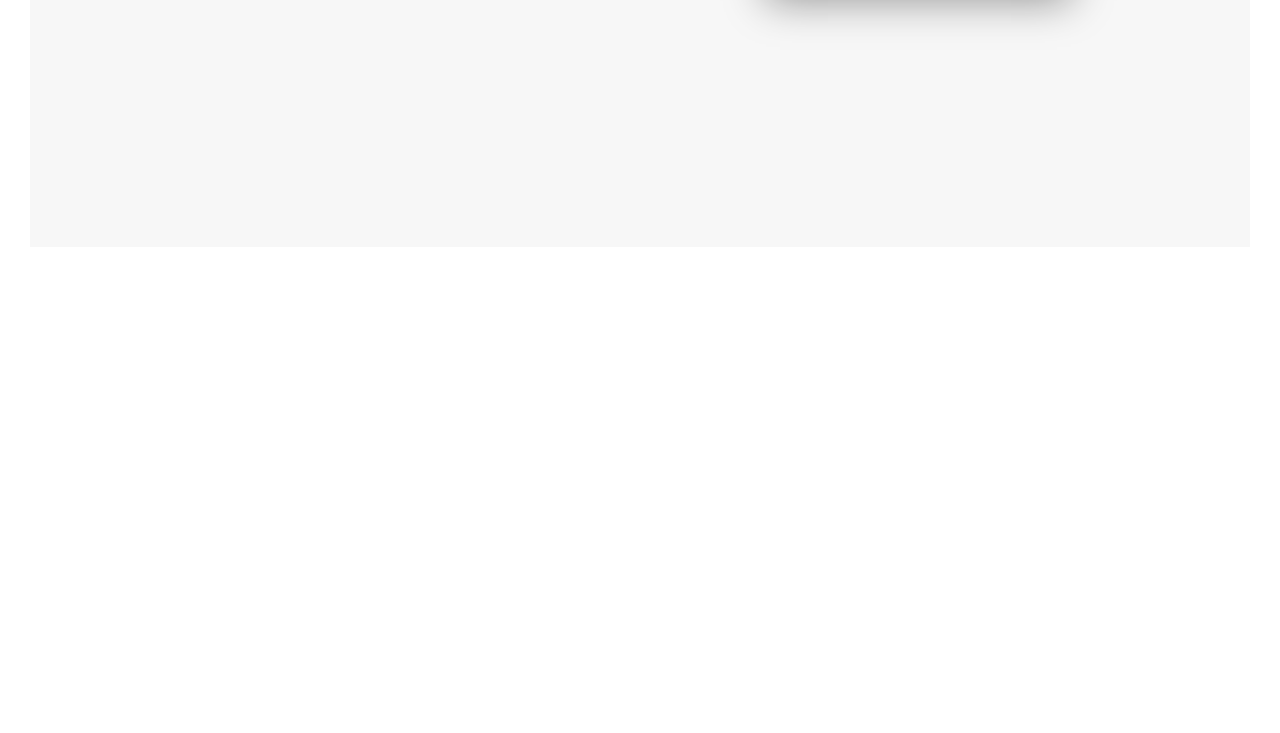
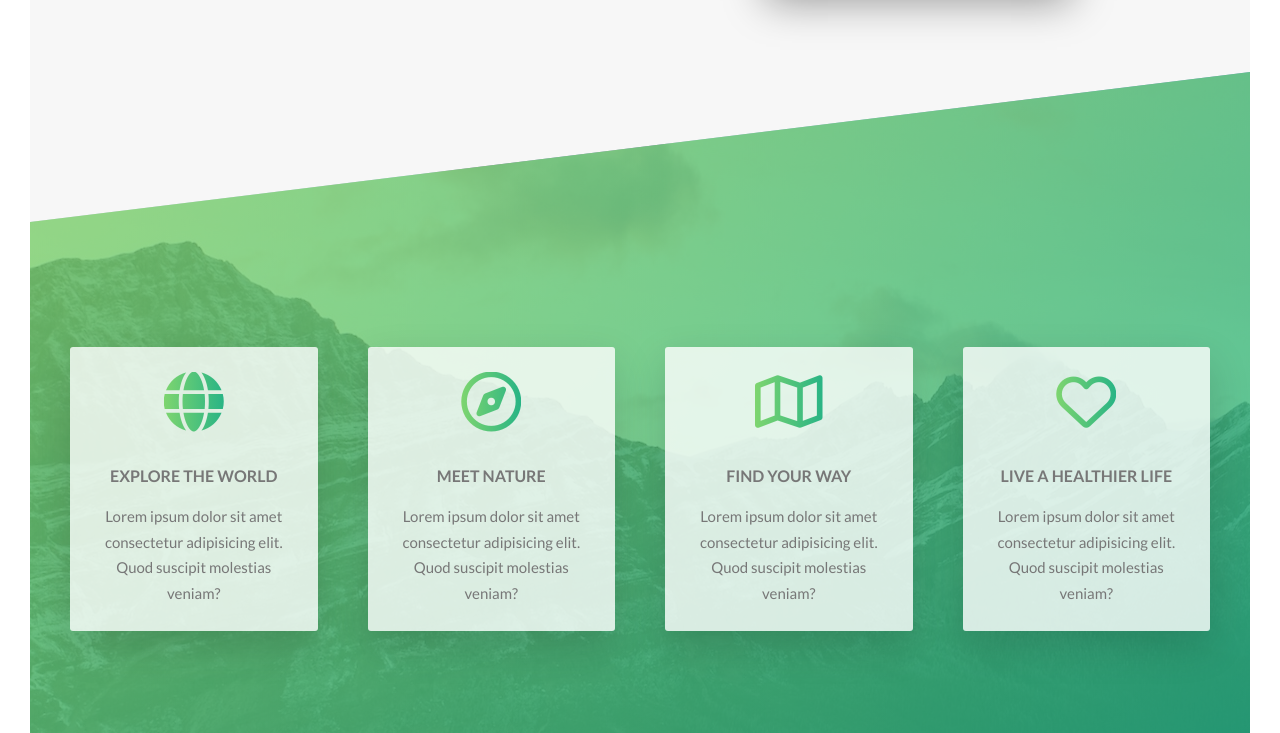
Before and after one commit to mercansezer/Natours, a website: page index.html in a window 1280 px wide. Shown: the part 1347-2080 px from the top of the page. Before the commit the page ends 1624 px from the top, so only its background shows below. Drawn offline with Linux system fonts and the light colour scheme.

Commit message:
Features section finished

```diff
--- a/index.html
+++ b/index.html
@@ -7,6 +7,13 @@
     <link
       href="https://fonts.googleapis.com/css?family=Lato:100,300,400,700,900"
       rel="stylesheet"
+    />
+    <link
+      rel="stylesheet"
+      href="https://cdnjs.cloudflare.com/ajax/libs/font-awesome/6.5.2/css/all.min.css"
+      integrity="sha512-SnH5WK+bZxgPHs44uWIX+LLJAJ9/2PkPKZ5QiAj6Ta86w+fsb2TkcmfRyVX3pBnMFcV7oQPJkl9QevSCWr3W6A=="
+      crossorigin="anonymous"
+      referrerpolicy="no-referrer"
     />
     <title>Natours | Exciting tours for adventurous people</title>
   </head>
@@ -100,6 +107,48 @@
           </div>
         </div>
       </section>
+      <section class="section-features">
+        <div class="row grid--4">
+          <div class="feature-box">
+            <i class="fa-solid fa-globe feature-box__icon"></i>
+            <h3 class="heading-tertiary u-margin-bottom-small">
+              Explore the world
+            </h3>
+            <p class="feature-box__text">
+              Lorem ipsum dolor sit amet consectetur adipisicing elit. Quod
+              suscipit molestias veniam?
+            </p>
+          </div>
+          <div class="feature-box">
+            <i class="fa-regular fa-compass feature-box__icon"></i>
+            <h3 class="heading-tertiary u-margin-bottom-small">Meet nature</h3>
+            <p class="feature-box__text">
+              Lorem ipsum dolor sit amet consectetur adipisicing elit. Quod
+              suscipit molestias veniam?
+            </p>
+          </div>
+          <div class="feature-box">
+            <i class="fa-regular fa-map feature-box__icon"></i>
+            <h3 class="heading-tertiary u-margin-bottom-small">
+              Find your way
+            </h3>
+            <p class="feature-box__text">
+              Lorem ipsum dolor sit amet consectetur adipisicing elit. Quod
+              suscipit molestias veniam?
+            </p>
+          </div>
+          <div class="feature-box">
+            <i class="fa-regular fa-heart feature-box__icon"></i>
+            <h3 class="heading-tertiary u-margin-bottom-small">
+              Live a healthier life
+            </h3>
+            <p class="feature-box__text">
+              Lorem ipsum dolor sit amet consectetur adipisicing elit. Quod
+              suscipit molestias veniam?
+            </p>
+          </div>
+        </div>
+      </section>
     </main>
   </body>
 </html>
--- /dev/null
+++ b/sass/components/_feature-box.scss
@@ -0,0 +1,23 @@
+.feature-box {
+  background-color: rgba($color-white, 0.8);
+  font-size: 1.5rem;
+  padding: 2.5rem;
+  text-align: center;
+  border-radius: 3px;
+  transition: all 0.3s;
+  box-shadow: 0 1.5rem 4rem rgba($color-black, 0.15);
+  &__icon {
+    font-size: 6rem;
+    margin-bottom: 3rem;
+    background-image: linear-gradient(
+      to right,
+      $color-primary-light,
+      $color-primary-dark
+    );
+    -webkit-background-clip: text;
+    color: transparent;
+  }
+  &:hover {
+    transform: translateY(-1.5rem) scale(1.03);
+  }
+}
--- a/sass/layout/_grid.scss
+++ b/sass/layout/_grid.scss
@@ -8,4 +8,9 @@
     display: grid;
     grid-template-columns: 1fr 1fr;
   }
+  &--4 {
+    display: grid;
+    grid-template-columns: repeat(4, 1fr);
+    gap: 5rem;
+  }
 }
--- a/sass/main.scss
+++ b/sass/main.scss
@@ -7,6 +7,8 @@
 
 @import "components/button";
 @import "components/composition";
+@import "components/feature-box";
+
 @import "layout/navigation";
 @import "layout/header";
 @import "layout/grid";
--- a/sass/pages/_home.scss
+++ b/sass/pages/_home.scss
@@ -2,4 +2,21 @@
   background-color: $color-grey-ligh-1;
   padding: 25rem 0;
   margin-top: -15rem;
+  margin-bottom: -10rem;
 }
+
+.section-features {
+  padding: 20rem 0;
+  background-image: linear-gradient(
+      to right bottom,
+      rgba($color-primary-light, 0.8),
+      rgba($color-primary-dark, 0.8)
+    ),
+    url(../img/nat-4.jpg);
+  transform: skewY(-7deg);
+
+  //> selects every child inside .section-features
+  & > * {
+    transform: skewY(7deg);
+  }
+}
```
Also changed, not shown: css/style.css.
